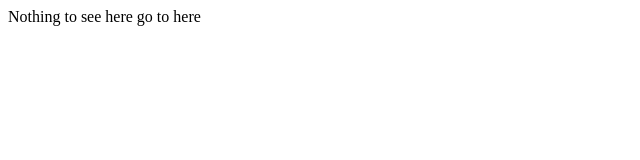
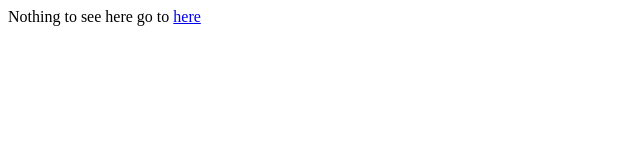
Before and after one commit to midgetfajita/midgetfajita.github.io, a plain HTML site: page index.html in a window 1280 px wide. Shown: the full height of the page, 0-640 px from the left. Drawn offline with Linux system fonts and the light colour scheme.

Commit message:
Update index.html

```diff
--- a/index.html
+++ b/index.html
@@ -1 +1 @@
-Nothing to see here go to <a https://midgetfajita.github.io/mysteryheros/>here </a>
+Nothing to see here go to <a href = "https://midgetfajita.github.io/mysteryheros/">here </a>
```
